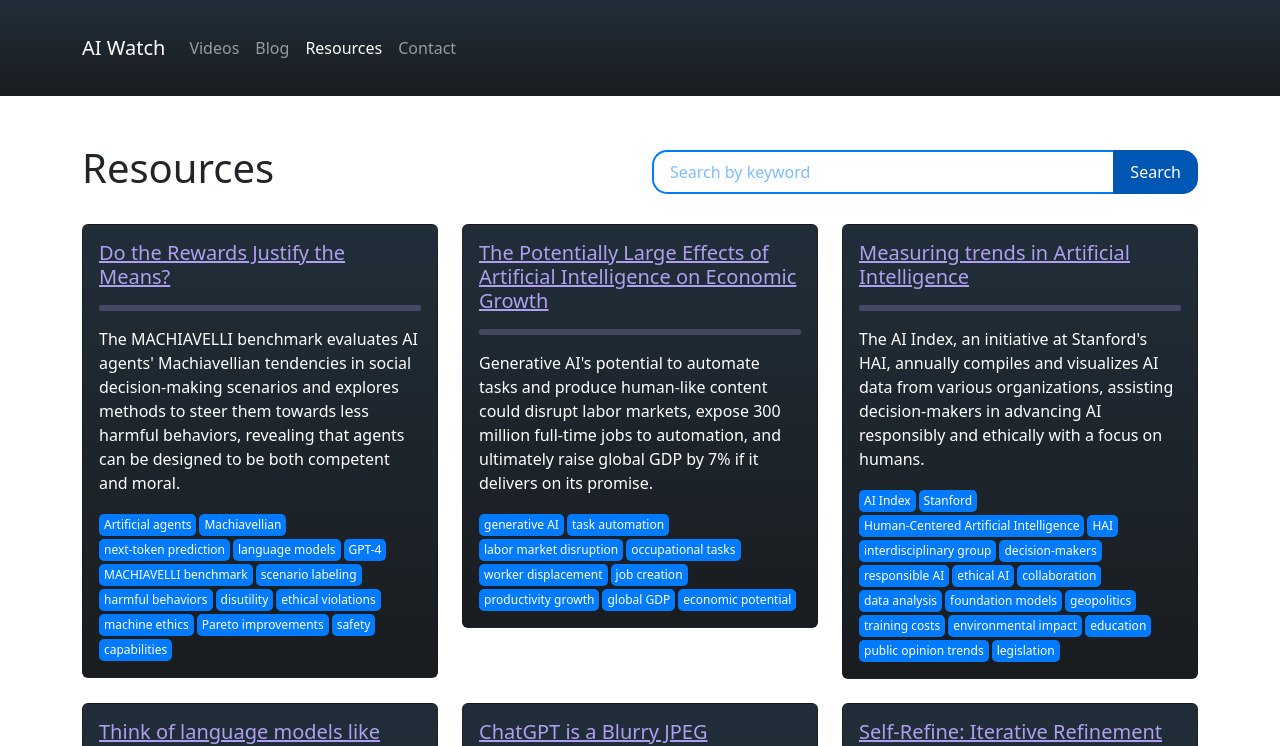
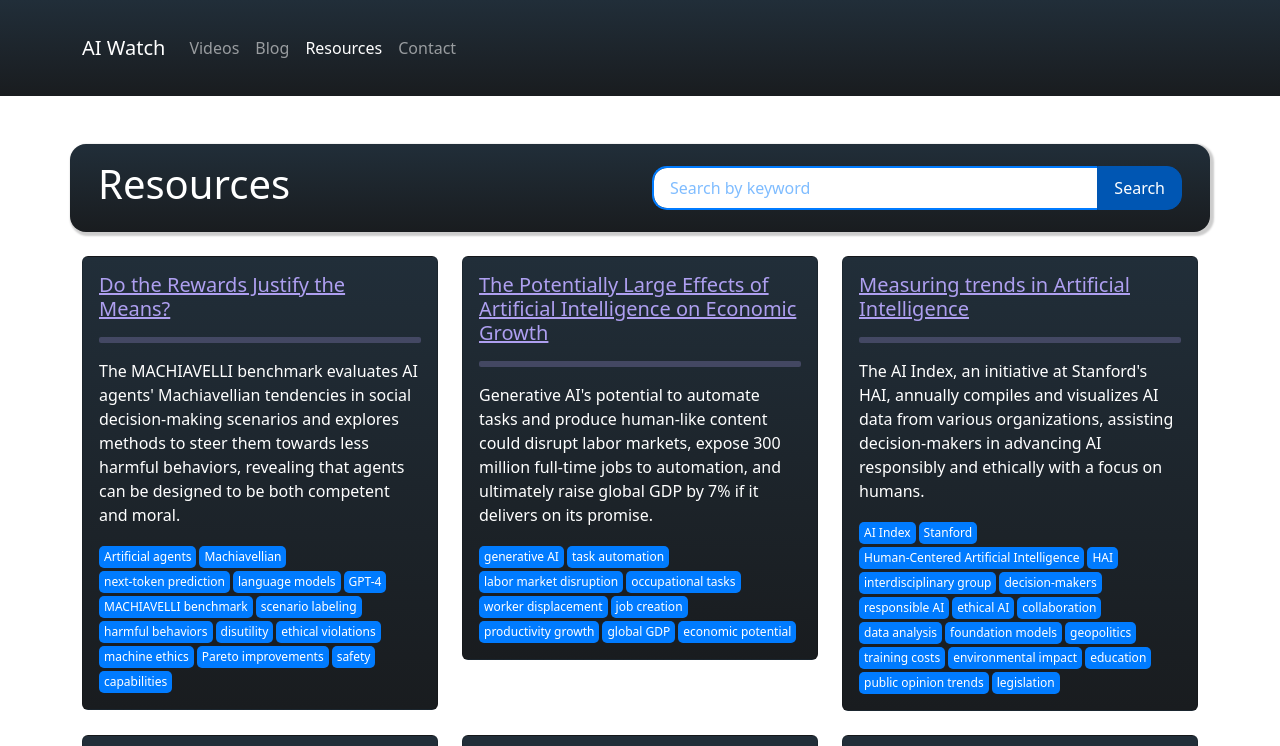
Before and after one commit to dstock3/aiwatch, a React (Create React App) app: page /resources in a window 1280 px wide. Shown: the top 746 px of the page. Built offline with nearby package versions, Linux system fonts and the light colour scheme.

Commit message:
changed background color of resources head

```diff
--- a/src/components/pages/Resources.js
+++ b/src/components/pages/Resources.js
@@ -30,12 +30,12 @@ const Resources = () => {
         <title>Resources - AI Watch</title>
       </Helmet>
       <Container className="my-5 resources-container">
-        <Row className="align-items-center mb-4">
+        <Row className="resources-head align-items-center mb-4 gradient text-white">
           <Col xs={12} md={6}>
             <h1>Resources</h1>
           </Col>
           <Col xs={12} md={6}>
-            <Form className="d-flex">
+            <Form className="d-flex search">
               <FormControl
                 type="search"
                 placeholder="Search by keyword"
--- a/src/style/resources.css
+++ b/src/style/resources.css
@@ -1,3 +1,11 @@
+.resources-head {
+    background-color: #ae9ff0;
+    color: white;
+    padding: 1rem;
+    border-radius: 1rem;
+    box-shadow: 2px 2px 2px 2px rgba(0, 0, 0, 0.2);
+}
+
 .contact-container {
     border-radius: 1rem;
     box-shadow: 2px 2px 2px 2px rgba(0, 0, 0, 0.2);
@@ -35,7 +43,7 @@
     border: 2px solid #007bff !important;
     border-right: none !important;
     transition: all 0.3s ease !important;
-    background-color: transparent !important;
+    background-color: white !important;
     color: #007bff !important;
 }
 
```
